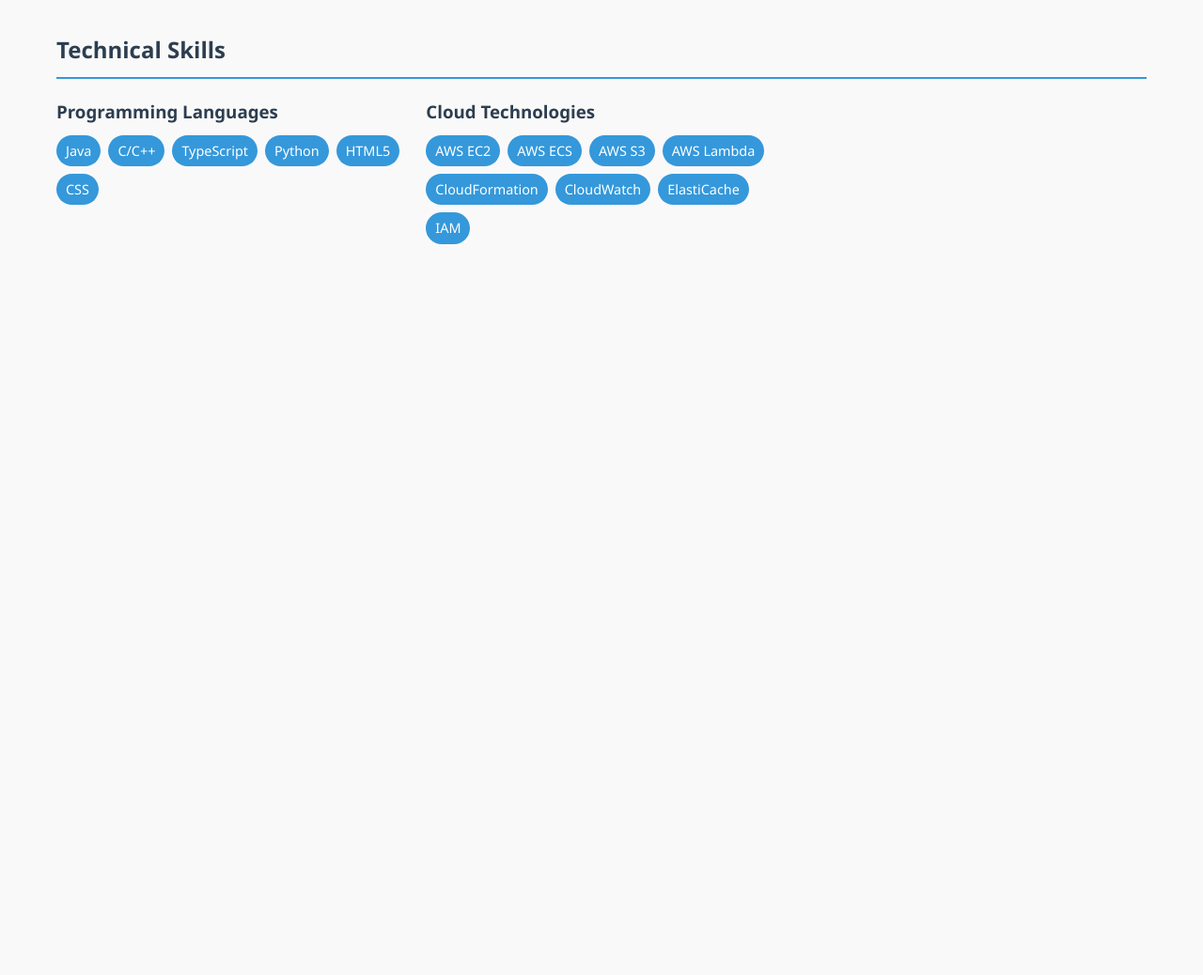
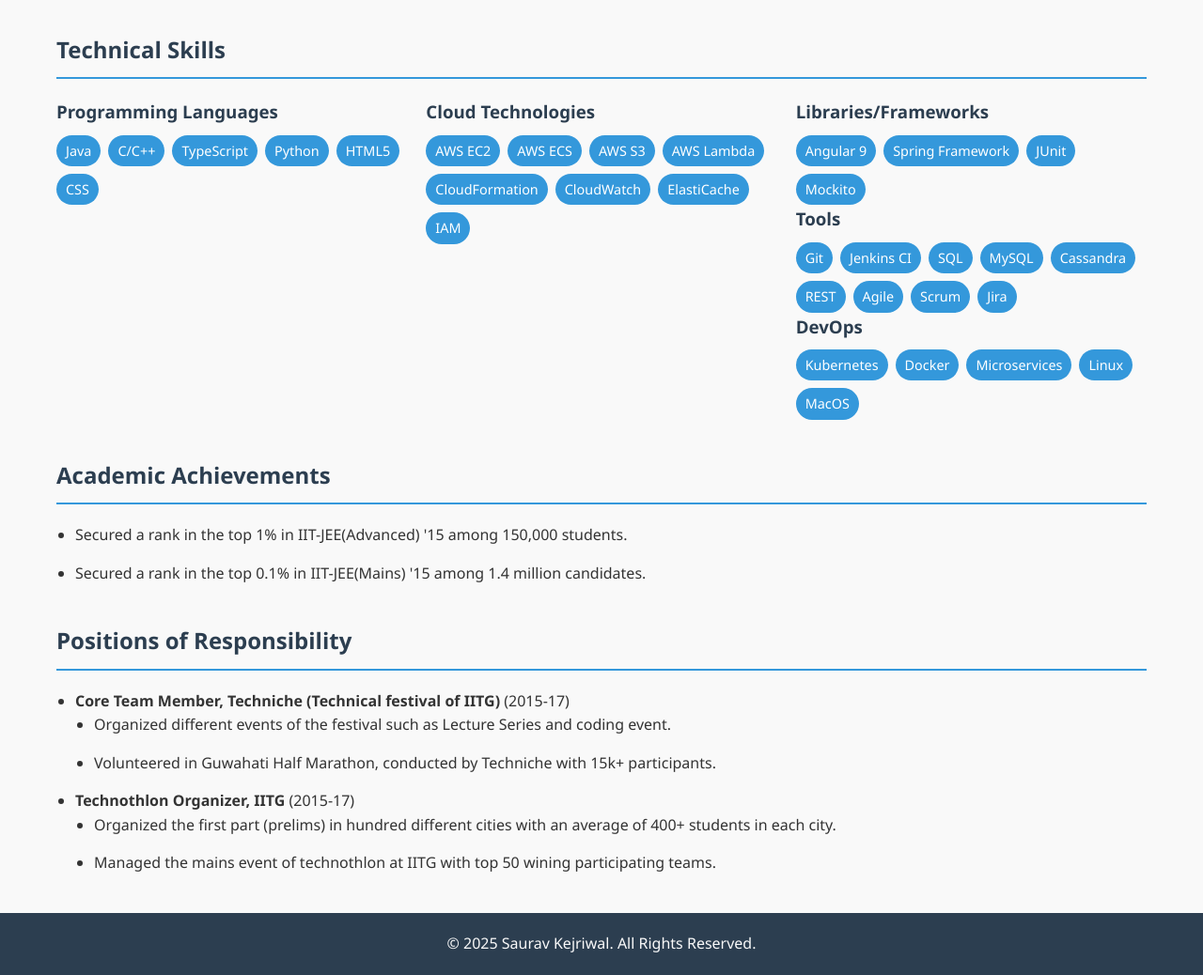
Before and after one commit to saurav9876/saurav9876.github.io, a plain HTML site: page index.html in a window 1280 px wide. Shown: the part 1401-2439 px from the top of the page at 94% size. Before the commit the page ends 1701 px from the top, so only its background shows below. Drawn offline with Linux system fonts and the light colour scheme.

Commit message:
Update index.html

```diff
--- a/index.html
+++ b/index.html
@@ -312,3 +312,79 @@
             <span class="skill-item">IAM</span>
           </div>
         </div>
+
+        <div class="skill-category">
+          <h3>Libraries/Frameworks</h3>
+          <div class="skill-list">
+        <div class="skill-list">
+            <span class="skill-item">Angular 9</span>
+            <span class="skill-item">Spring Framework</span>
+            <span class="skill-item">JUnit</span>
+            <span class="skill-item">Mockito</span>
+          </div>
+        </div>
+
+        <div class="skill-category">
+          <h3>Tools</h3>
+          <div class="skill-list">
+            <span class="skill-item">Git</span>
+            <span class="skill-item">Jenkins CI</span>
+            <span class="skill-item">SQL</span>
+            <span class="skill-item">MySQL</span>
+            <span class="skill-item">Cassandra</span>
+            <span class="skill-item">REST</span>
+            <span class="skill-item">Agile</span>
+            <span class="skill-item">Scrum</span>
+            <span class="skill-item">Jira</span>
+          </div>
+        </div>
+
+        <div class="skill-category">
+          <h3>DevOps</h3>
+          <div class="skill-list">
+            <span class="skill-item">Kubernetes</span>
+            <span class="skill-item">Docker</span>
+            <span class="skill-item">Microservices</span>
+            <span class="skill-item">Linux</span>
+            <span class="skill-item">MacOS</span>
+          </div>
+        </div>
+      </div>
+    </section>
+
+    <section id="achievements">
+      <h2>Academic Achievements</h2>
+      <ul class="achievements-list">
+        <li>Secured a rank in the top 1% in IIT-JEE(Advanced) '15 among 150,000 students.</li>
+        <li>Secured a rank in the top 0.1% in IIT-JEE(Mains) '15 among 1.4 million candidates.</li>
+      </ul>
+    </section>
+
+    <section id="responsibilities">
+      <h2>Positions of Responsibility</h2>
+      <ul class="responsibilities-list">
+        <li>
+          <strong>Core Team Member, Techniche (Technical festival of IITG)</strong> (2015-17)
+          <ul>
+            <li>Organized different events of the festival such as Lecture Series and coding event.</li>
+            <li>Volunteered in Guwahati Half Marathon, conducted by Techniche with 15k+ participants.</li>
+          </ul>
+        </li>
+        <li>
+          <strong>Technothlon Organizer, IITG</strong> (2015-17)
+          <ul>
+            <li>Organized the first part (prelims) in hundred different cities with an average of 400+ students in each city.</li>
+            <li>Managed the mains event of technothlon at IITG with top 50 wining participating teams.</li>
+          </ul>
+        </li>
+      </ul>
+    </section>
+  </main>
+
+  <footer>
+    <div class="container">
+      <p>&copy; 2025 Saurav Kejriwal. All Rights Reserved.</p>
+    </div>
+  </footer>
+</body>
+</html>
```
